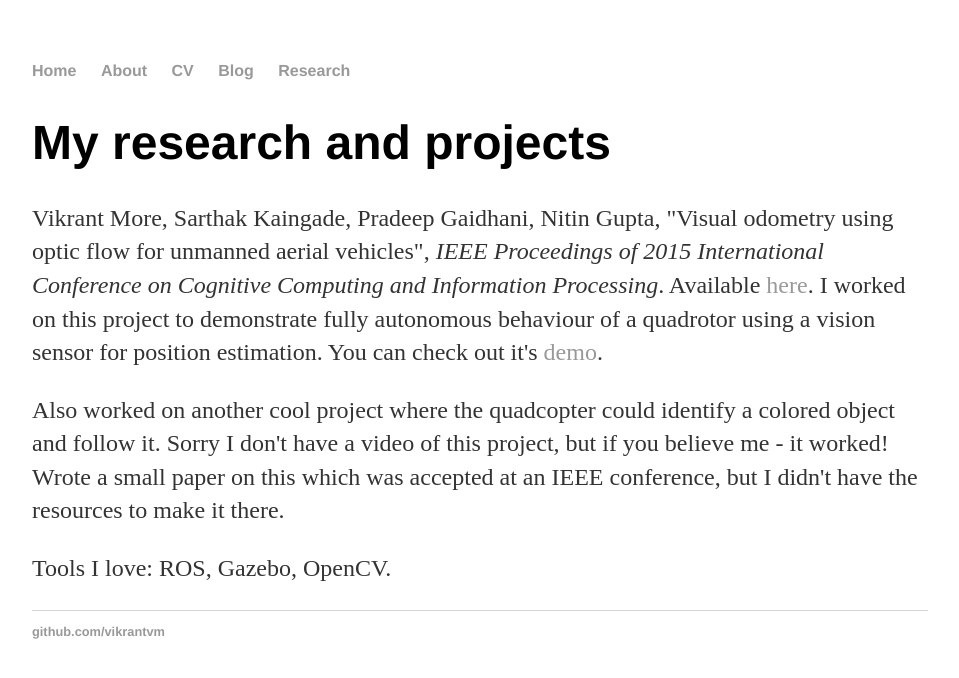
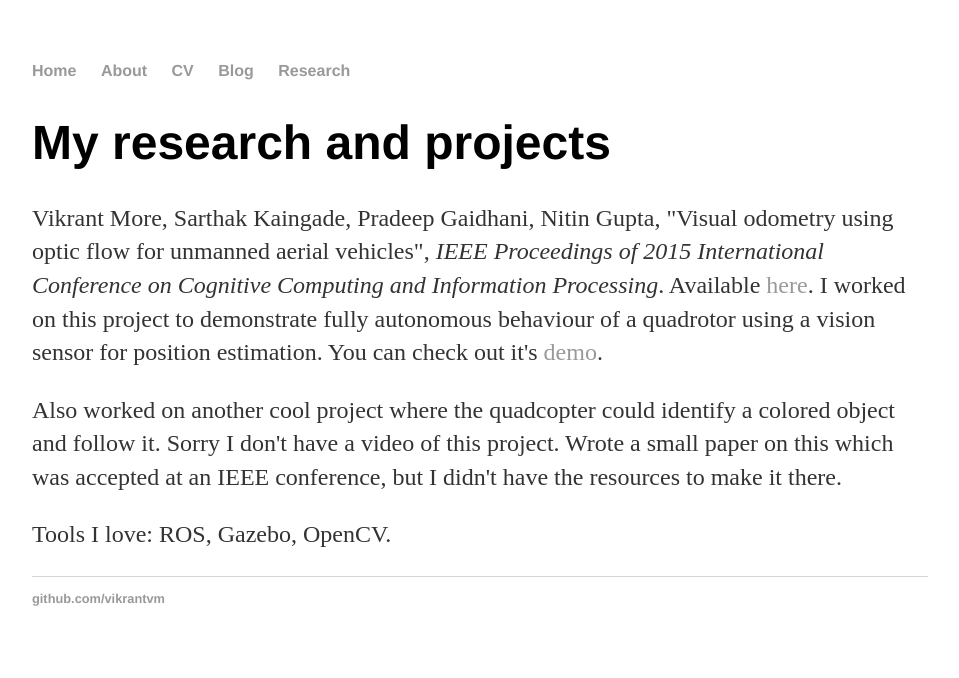
Before and after one commit to vikrantvm/vikrantvm.github.io, a Jekyll site: the page built from research/index.html, in a window 1280 px wide. Shown: the top 678 px of the page, without its empty margins (160-1119 px from the left). Built offline with Jekyll 4.4.1, drawn with Linux system fonts in a browser that asks for light colours.

Commit message:
Update index.html

```diff
--- a/research/index.html
+++ b/research/index.html
@@ -8,7 +8,7 @@ title: Vikrant's Research
   <h1>My research and projects</h1>
 	<p>Vikrant More, Sarthak Kaingade, Pradeep Gaidhani, Nitin Gupta, "Visual odometry using optic flow for unmanned aerial vehicles",<i> IEEE Proceedings of 2015 International Conference on Cognitive Computing and Information Processing</i>. Available <a href="http://dx.doi.org/10.1109/CCIP.2015.7100731">here</a>. I worked on this project to demonstrate fully autonomous behaviour of a quadrotor using a vision sensor for position estimation. You can check out it's <a href="https://www.youtube.com/watch?v=1KbOuMlFG0Y">demo</a>.</p>
 
-  <p>Also worked on another cool project where the quadcopter could identify a colored object and follow it. Sorry I don't have a video of this project, but if you believe me - it worked! Wrote a small paper on this which was accepted at an IEEE conference, but I didn't have the resources to make it there.</p>
+  <p>Also worked on another cool project where the quadcopter could identify a colored object and follow it. Sorry I don't have a video of this project. Wrote a small paper on this which was accepted at an IEEE conference, but I didn't have the resources to make it there.</p>
 
 	<p>Tools I love: ROS, Gazebo, OpenCV.</p>
 
```
